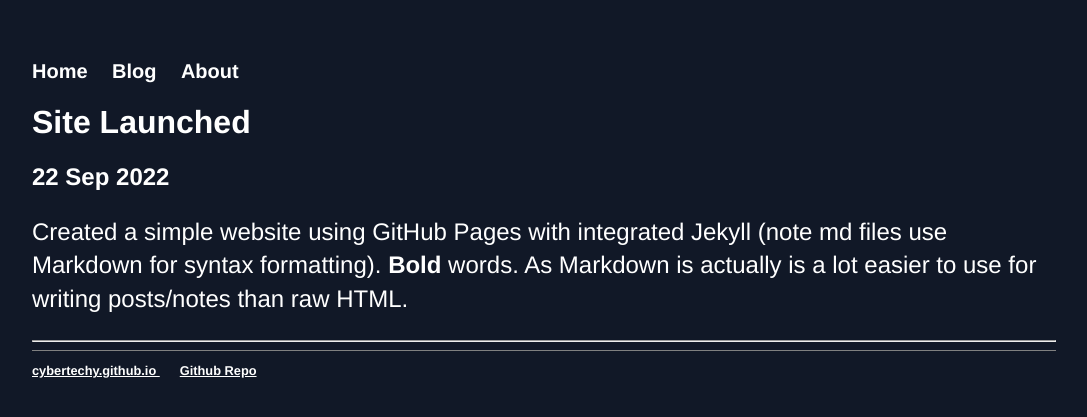
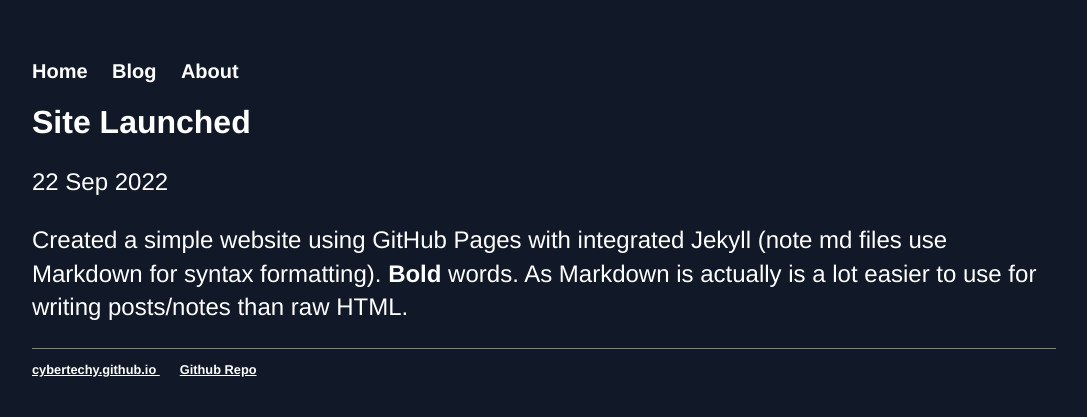
Before and after one commit to cybertechy/cybertechy.github.io, a Jekyll site: the page built from _posts/2022-09-22-site-launched.md, in a window 1280 px wide. Shown: the top 417 px of the page, without its empty margins (96-1183 px from the left). Built offline with Jekyll 4.4.1, drawn with Linux system fonts in a browser that asks for light colours.

Commit message:
Update post.html

```diff
--- a/_layouts/post.html
+++ b/_layouts/post.html
@@ -1,24 +1,8 @@
 ---
 layout: default
-notes: active
 ---
-
-<div class="notes">
-		<div class="note single">
-			<h1 class="title">{{ page.title }}</h1>
-
-			<h2 class="date"><info datetime="{{ page.date }}">
-				{{ page.date | date_to_string }} {% if page.author %} by {{ page.author }} {% endif %}
-			</info></h2>
-			<!-- Post content -->
-			<div class="notebody">
-				{{ content }}
-			</div>
-			<!-- Post info -->
-			<div class="noteinfo">
-			<!-- include some categories and tags maybe? -->
-			</div>
-
-			<hr>
-		</div><!-- / .note .single -->
-</div><!-- /.notes -->
+<h1>{{ page.title }}</h1>
+<p class="meta">{{ page.date | date_to_string }}</p>
+<div class="post">
+ {{ content }}
+</div>
```
